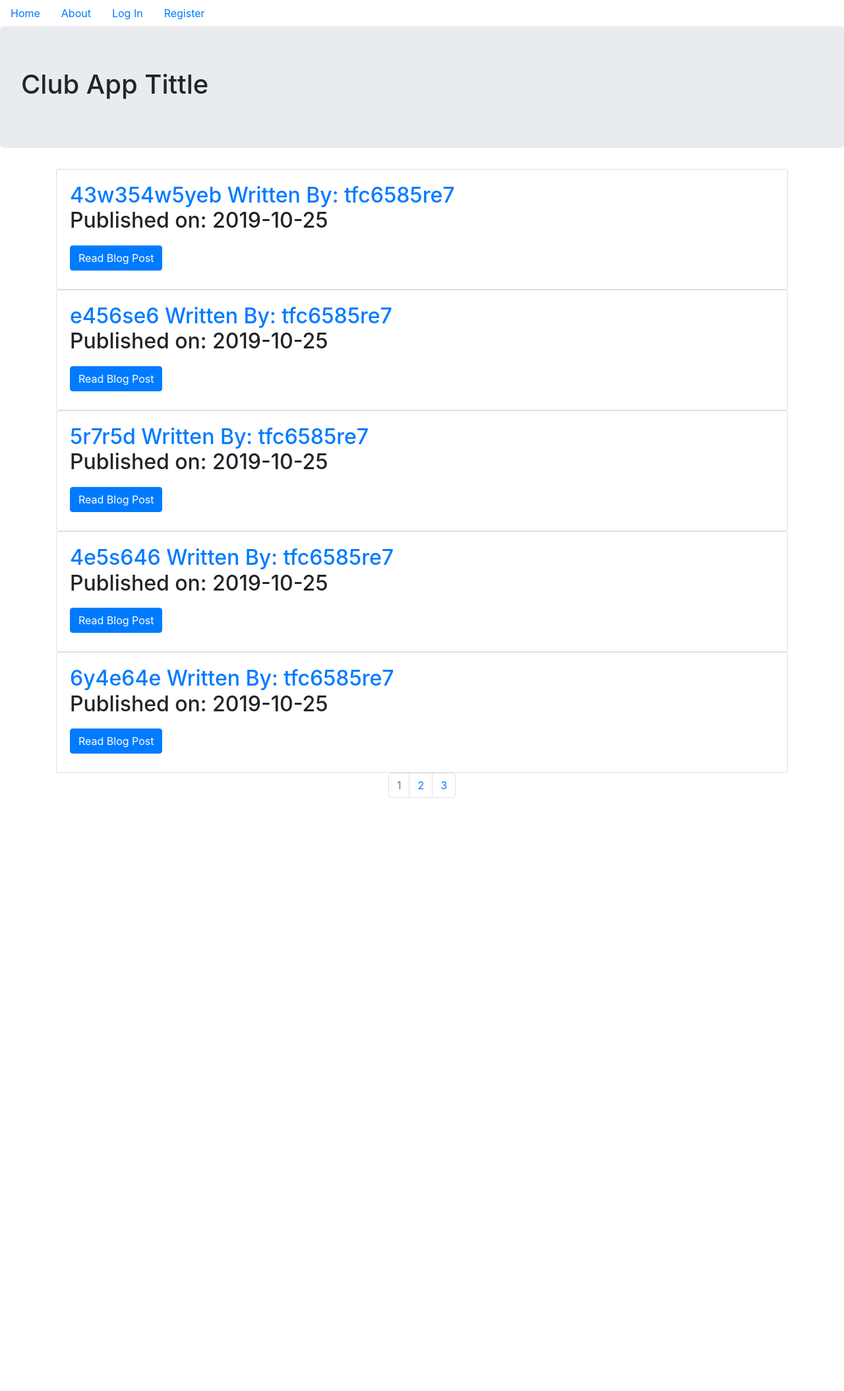
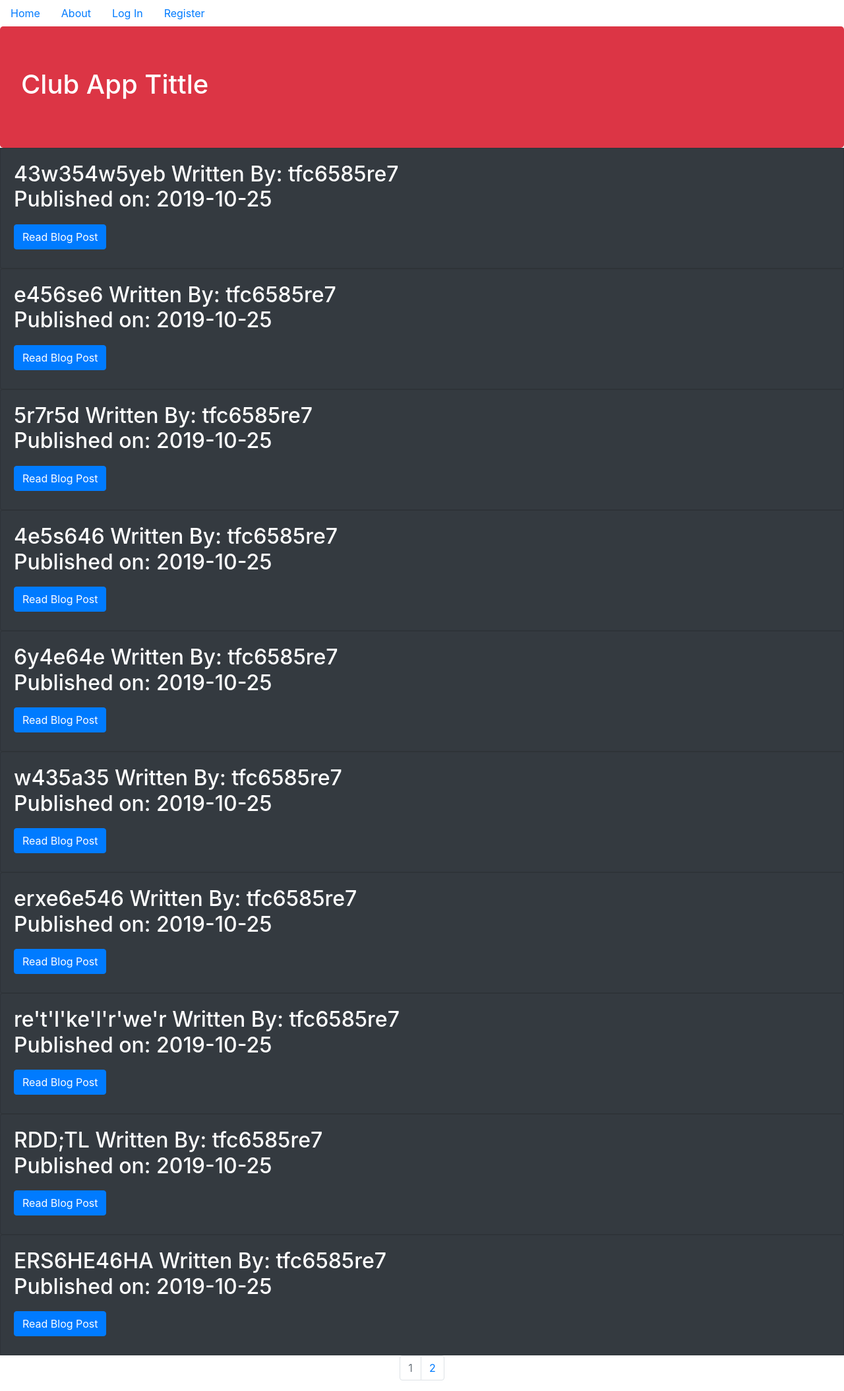
Before and after one commit to EvilRobot01/clubProjApp, a Flask app: page / in a window 1280 px wide. Shown: the whole page at 66% size. Before the commit the page ends 1209 px from the top, so only its background shows below. Run offline with Flask 2, Linux system fonts and the light colour scheme; data comes from the database, SQL or seed files in the repository; both versions use the stored data as it was after the commit; some libraries are stand-ins or nearby versions.

Commit message:
new font anc backg colors added

```diff
--- a/clubAppFolder/core/views.py
+++ b/clubAppFolder/core/views.py
@@ -6,7 +6,7 @@ core = Blueprint('core', __name__)
 @core.route('/')
 def index():
     page = request.args.get('page', 1, type=int)
-    blog_posts = BlogPost.query.order_by(BlogPost.date.desc()).paginate(page=page, per_page=5)
+    blog_posts = BlogPost.query.order_by(BlogPost.date.desc()).paginate(page=page, per_page=10)
     return render_template('index.html', blog_posts=blog_posts)
 
 @core.route('/info')
--- a/clubAppFolder/templates/blog_post.html
+++ b/clubAppFolder/templates/blog_post.html
@@ -1,6 +1,6 @@
 {% extends "base.html" %}
 {% block content %}
-<div class="jumbotron">
+<div class="jumbotron" >
   <h1>{{post.title}}</h1>
   <h2>Written by: {{post.author.username}}</h2>
   <h3>Published: {{post.date.strftime('%B %d, %Y')}}</h3>
--- a/clubAppFolder/templates/index.html
+++ b/clubAppFolder/templates/index.html
@@ -1,17 +1,17 @@
 {% extends "base.html" %}
 {% block content %}
-<div class="jumbotron">
-    <h1>Club App Tittle</h1>
+<div class="jumbotron bg-danger" style="margin:0px;">
+    <h1 class="text-white">Club App Tittle</h1>
 </div>
 
-<div class="container">
+<div class="container-fluid bg-dark" style="padding: 0px;">
     {% for post in blog_posts.items %}
-        <div class="card">
+        <div class="card w-auto bg-dark">
             <div class="card-body">
-                <h2><a class="card-title" href="{{url_for('blog_posts.blog_post', blog_post_id=post.id)}}">{{post.title}}</a>
-                    <a href="{{url_for('users.user_posts', username=post.author.username)}}">Written By: {{post.author.username}}</a>
-                    <p>Published on: {{post.date.strftime('%Y-%m-%d')}}</p>
-                    <a class="btn btn-primary" href="{{url_for('blog_posts.blog_post', blog_post_id=post.id)}}">Read Blog Post</a>
+                <h2><a class="card-title text-white" href="{{url_for('blog_posts.blog_post', blog_post_id=post.id)}}">{{post.title}}</a>
+                    <a class="text-white" href="{{url_for('users.user_posts', username=post.author.username)}}">Written By: {{post.author.username}}</a>
+                    <p class="text-white">Published on: {{post.date.strftime('%Y-%m-%d')}}</p>
+                    <a class="btn btn-primary text-white" href="{{url_for('blog_posts.blog_post', blog_post_id=post.id)}}">Read Blog Post</a>
                 </h2>
             </div>
         </div>
--- a/migrations/versions/7b3dffe81f61_first_migration.py
+++ b/migrations/versions/bf20e69dd118_first_migration.py
@@ -1,8 +1,8 @@
 """first migration
 
-Revision ID: 7b3dffe81f61
+Revision ID: bf20e69dd118
 Revises:
-Create Date: 2019-10-24 21:16:54.743961
+Create Date: 2019-10-25 01:42:12.146667
 
 """
 from alembic import op
@@ -10,7 +10,7 @@ import sqlalchemy as sa
 
 
 # revision identifiers, used by Alembic.
-revision = '7b3dffe81f61'
+revision = 'bf20e69dd118'
 down_revision = None
 branch_labels = None
 depends_on = None
```
Also changed, not shown: clubAppFolder/data.sqlite.
